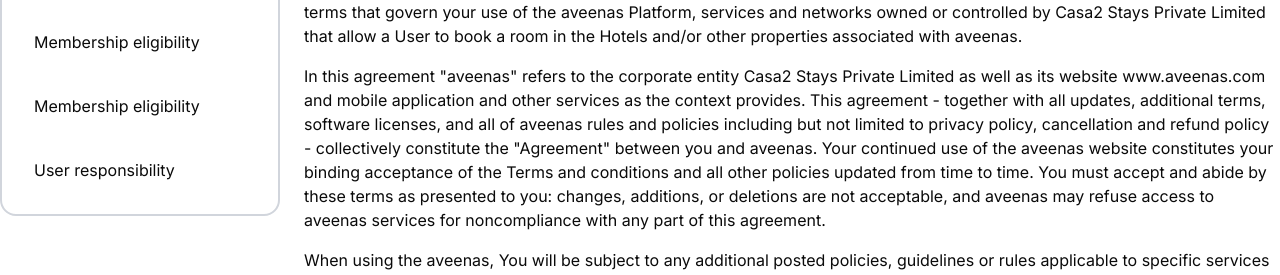
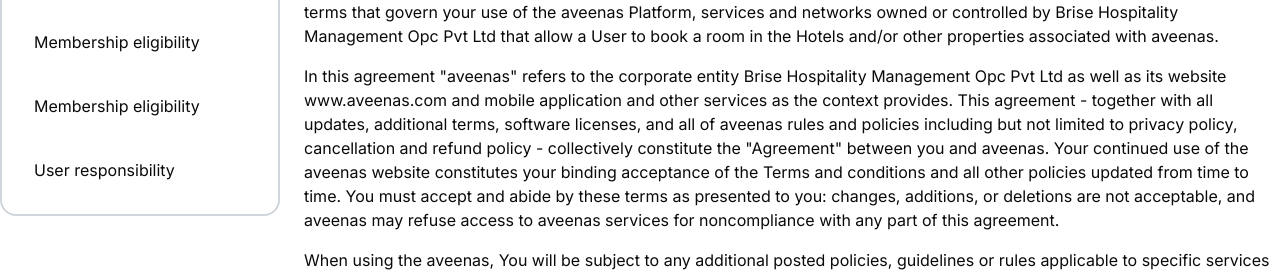
Before and after one commit to EasyTechInnovate/Aveena, a React (Vite) app in the folder client/: page /privacy in a window 1280 px wide. Shown: the part 228-503 px from the top of the page. Built offline with nearby package versions, Linux system fonts and the light colour scheme; no server answers.

Commit message:
feat: Changes

```diff
--- a/client/index.html
+++ b/client/index.html
@@ -9,7 +9,7 @@
     <meta name="title" content="Avenaa - Premium Property Booking Platform | Stays, Tours & Visa Services" />
     <meta name="description" content="Book premium stays, tour packages, and visa services with Avenaa. Transform your property management experience with India's leading booking platform. Join 1300+ property owners." />
     <meta name="keywords" content="Avenaa, property booking, hotel booking, vacation rentals, tour packages, visa services, property management, India stays, premium accommodations" />
-    <meta name="author" content="Avenaa - Casa2 Stays Private Limited" />
+    <meta name="author" content="Avenaa - Brise Hospitality Management Opc Pvt Ltd" />
     <meta name="robots" content="index, follow" />
     <meta name="language" content="English" />
     <meta name="revisit-after" content="7 days" />
@@ -50,7 +50,7 @@
       "@context": "https://schema.org",
       "@type": "TravelAgency",
       "name": "Avenaa",
-      "alternateName": "Casa2 Stays Private Limited",
+      "alternateName": "Brise Hospitality Management Opc Pvt Ltd",
       "url": "https://avenaa.co.in",
       "logo": "https://avenaa.co.in/assets/logo-f.png",
       "description": "Premium property booking platform offering stays, tour packages, and visa services across India",
--- a/client/src/components/account/CustomerSupport.jsx
+++ b/client/src/components/account/CustomerSupport.jsx
@@ -13,7 +13,7 @@
   const faqItems = [
     {
       question: "Should users be able to filter hotels (by price, location, star rating, amenities, etc.)?",
-      answer: "In this agreement \"aveenas\" refers to the corporate entity Casa2 Stays Private Limited as well as its website www.aveenas.com and mobile application and other services as the context provides."
+      answer: "In this agreement \"aveenas\" refers to the corporate entity Brise Hospitality Management Opc Pvt Ltd as well as its website www.aveenas.com and mobile application and other services as the context provides."
     },
     {
       question: "Will the website include user accounts for booking history, saved hotels, and loyalty rewards?",
--- a/client/src/components/admin/PropertyFAQs.jsx
+++ b/client/src/components/admin/PropertyFAQs.jsx
@@ -6,14 +6,14 @@
     {
       id: 1,
       question: 'Should users be able to filter hotels (by price, location, star rating, amenities, etc.)?',
-      answer: 'In this agreement "FabHotels" refers to the corporate entity Casa2 Stays Private Limited as well as its website www.fabhotels.com and mobile application and other services as the context provides.',
+      answer: 'In this agreement "FabHotels" refers to the corporate entity Brise Hospitality Management Opc Pvt Ltd as well as its website www.fabhotels.com and mobile application and other services as the context provides.',
       expanded: true,
       editing: false,
     },
     {
       id: 2,
       question: 'Should users be able to filter hotels (by price, location, star rating, amenities, etc.)?',
-      answer: 'In this agreement "FabHotels" refers to the corporate entity Casa2 Stays Private Limited as well as its website www.fabhotels.com and mobile application and other services as the context provides.',
+      answer: 'In this agreement "FabHotels" refers to the corporate entity Brise Hospitality Management Opc Pvt Ltd as well as its website www.fabhotels.com and mobile application and other services as the context provides.',
       expanded: false,
       editing: false,
     },
--- a/client/src/components/partnerDashboard/MyProperty/ViewPropertyFAQs.jsx
+++ b/client/src/components/partnerDashboard/MyProperty/ViewPropertyFAQs.jsx
@@ -9,12 +9,12 @@
     {
       id: 1,
       question: "Should users be able to filter hotels (by price, location, star rating, amenities, etc.)?",
-      answer: 'In this agreement "FabHotels" refers to the corporate entity Casa2 Stays Private Limited as well as its website www.fabhotels.com and mobile application and other services as the context provides.',
+      answer: 'In this agreement "FabHotels" refers to the corporate entity Brise Hospitality Management Opc Pvt Ltd as well as its website www.fabhotels.com and mobile application and other services as the context provides.',
     },
     {
       id: 2,
       question: "Should users be able to filter hotels (by price, location, star rating, amenities, etc.)?",
-      answer: 'In this agreement "FabHotels" refers to the corporate entity Casa2 Stays Private Limited as well as its website www.fabhotels.com and mobile application and other services as the context provides.',
+      answer: 'In this agreement "FabHotels" refers to the corporate entity Brise Hospitality Management Opc Pvt Ltd as well as its website www.fabhotels.com and mobile application and other services as the context provides.',
     },
   ];
 
--- a/client/src/pages/Faq.jsx
+++ b/client/src/pages/Faq.jsx
@@ -37,7 +37,7 @@
   const faqs = [
     {
       q: "Should users be able to filter hotels (by price, location, star rating, amenities, etc.)?",
-      a: 'In this agreement "aveenas" refers to the corporate entity Casa2 Stays Private Limited as well as its website www.aveenas.com and mobile application and other services as the context provides.',
+      a: 'In this agreement "aveenas" refers to the corporate entity Brise Hospitality Management Opc Pvt Ltd as well as its website www.aveenas.com and mobile application and other services as the context provides.',
     },
     {
       q: "Will the website include user accounts for booking history, saved hotels, and loyalty rewards?",
--- a/client/src/pages/Privacy.jsx
+++ b/client/src/pages/Privacy.jsx
@@ -29,10 +29,10 @@
             <h5 className="text-sm mb-4">Last revised: 04-07-2025</h5>
 
 <p className="text-md my-4">
-    This is a legal agreement between you, either an individual subscriber, customer, member, or user of at least 18 years of age or a single entity ("you", or collectively "users") or otherwise capable of entering into and performing legal agreements stating the terms that govern your use of the aveenas Platform, services and networks owned or controlled by Casa2 Stays Private Limited that allow a User to book a room in the Hotels and/or other properties associated with aveenas.
+    This is a legal agreement between you, either an individual subscriber, customer, member, or user of at least 18 years of age or a single entity ("you", or collectively "users") or otherwise capable of entering into and performing legal agreements stating the terms that govern your use of the aveenas Platform, services and networks owned or controlled by Brise Hospitality Management Opc Pvt Ltd that allow a User to book a room in the Hotels and/or other properties associated with aveenas.
 </p>
 
-<p className="text-md my-4">In this agreement "aveenas" refers to the corporate entity Casa2 Stays Private Limited as well as its website www.aveenas.com and mobile application and other services as the context provides. This agreement - together with all updates, additional terms, software licenses, and all of aveenas rules and policies including but not limited to privacy policy, cancellation and refund policy - collectively constitute the "Agreement" between you and aveenas. Your continued use of the aveenas website constitutes your binding acceptance of the Terms and conditions and all other policies updated from time to time. You must accept and abide by these terms as presented to you: changes, additions, or deletions are not acceptable, and aveenas may refuse access to aveenas services for noncompliance with any part of this agreement.</p>
+<p className="text-md my-4">In this agreement "aveenas" refers to the corporate entity Brise Hospitality Management Opc Pvt Ltd as well as its website www.aveenas.com and mobile application and other services as the context provides. This agreement - together with all updates, additional terms, software licenses, and all of aveenas rules and policies including but not limited to privacy policy, cancellation and refund policy - collectively constitute the "Agreement" between you and aveenas. Your continued use of the aveenas website constitutes your binding acceptance of the Terms and conditions and all other policies updated from time to time. You must accept and abide by these terms as presented to you: changes, additions, or deletions are not acceptable, and aveenas may refuse access to aveenas services for noncompliance with any part of this agreement.</p>
 
 
 
--- a/client/src/pages/Terms.jsx
+++ b/client/src/pages/Terms.jsx
@@ -29,11 +29,11 @@
             <h5 className="text-sm mb-4">Last revised: 04-07-2025</h5>
 
 <p className="text-md">
-    This is a legal agreement between you, either an individual subscriber, customer, member, or user of at least 18 years of age or a single entity ("you", or collectively "users") or otherwise capable of entering into and performing legal agreements stating the terms that govern your use of the aveenas Platform, services and networks owned or controlled by Casa2 Stays Private Limited that allow a User to book a room in the Hotels and/or other properties associated with aveenas.
+    This is a legal agreement between you, either an individual subscriber, customer, member, or user of at least 18 years of age or a single entity ("you", or collectively "users") or otherwise capable of entering into and performing legal agreements stating the terms that govern your use of the aveenas Platform, services and networks owned or controlled by Brise Hospitality Management Opc Pvt Ltd that allow a User to book a room in the Hotels and/or other properties associated with aveenas.
 </p>
 
 <p className="text-md my-4">
-    In this agreement "aveenas" refers to the corporate entity Casa2 Stays Private Limited as well as its website www.aveenas.com and mobile application and other services as the context provides. This agreement - together with all updates, additional terms, software licenses, and all of aveenas rules and policies including but not limited to privacy policy, cancellation and refund policy - collectively constitute the "Agreement" between you and aveenas. Your continued use of the aveenas website constitutes your binding acceptance of the Terms and conditions and all other policies updated from time to time. You must accept and abide by these terms as presented to you: changes, additions, or deletions are not acceptable, and aveenas may refuse access to aveenas services for noncompliance with any part of this agreement.
+    In this agreement "aveenas" refers to the corporate entity Brise Hospitality Management Opc Pvt Ltd as well as its website www.aveenas.com and mobile application and other services as the context provides. This agreement - together with all updates, additional terms, software licenses, and all of aveenas rules and policies including but not limited to privacy policy, cancellation and refund policy - collectively constitute the "Agreement" between you and aveenas. Your continued use of the aveenas website constitutes your binding acceptance of the Terms and conditions and all other policies updated from time to time. You must accept and abide by these terms as presented to you: changes, additions, or deletions are not acceptable, and aveenas may refuse access to aveenas services for noncompliance with any part of this agreement.
 </p>
 
 <p className="text-md my-4">
```
